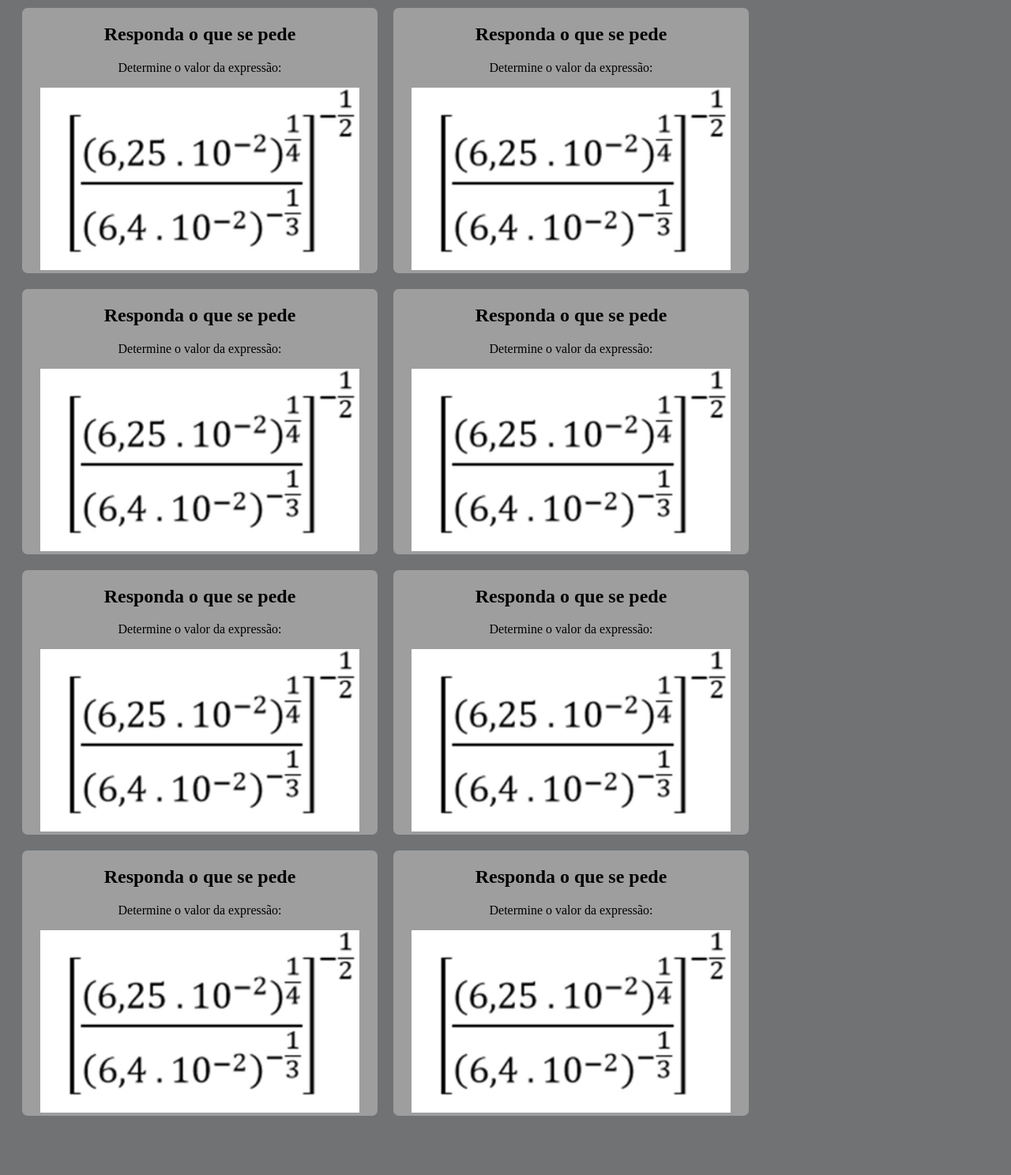
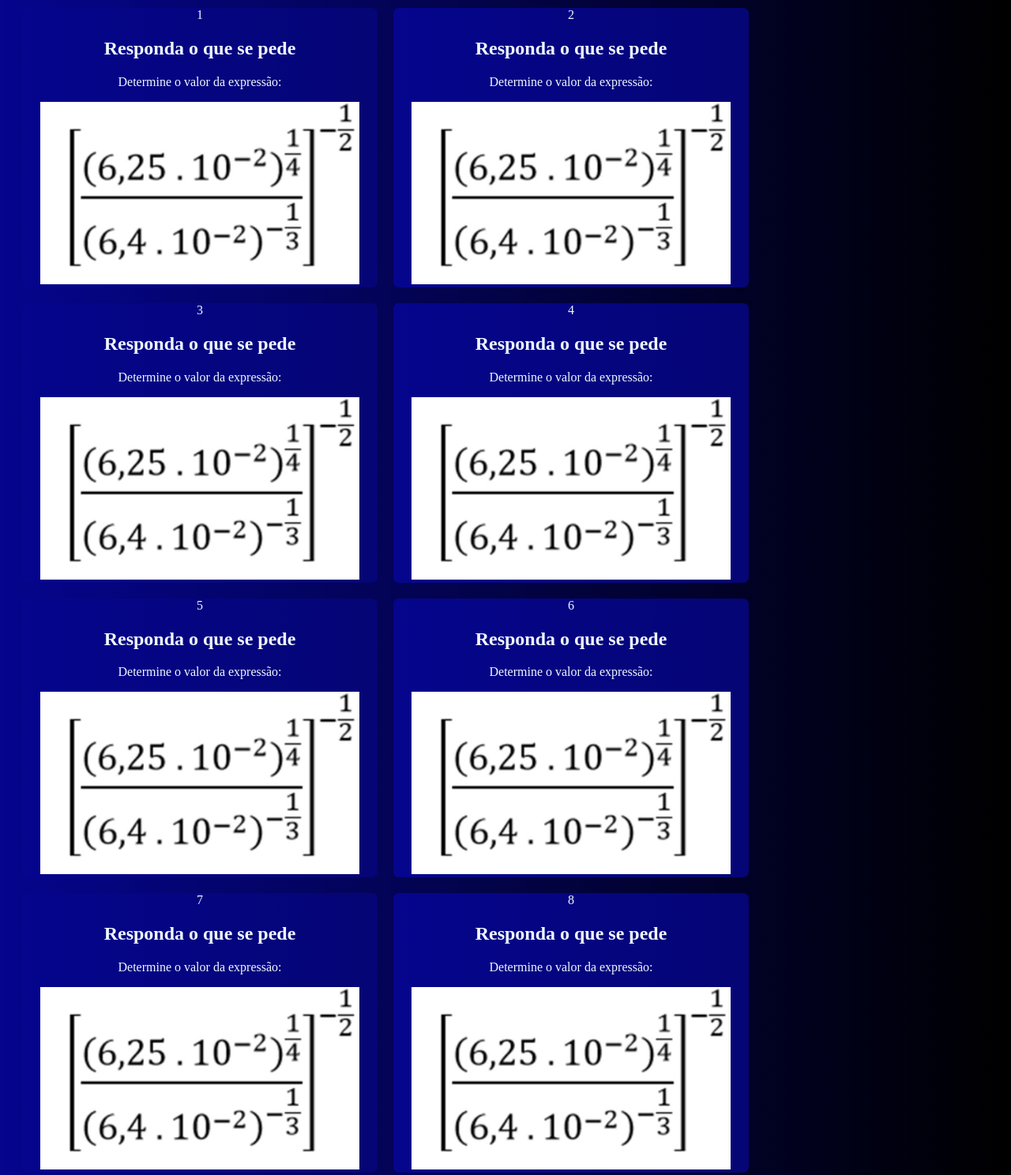
Before and after one commit to Leonam-01/3-trimestre, a plain HTML site: page index.html in a window 1280 px wide. Shown: the top 1488 px of the page at 79% size. Before the commit the page ends 1423 px from the top, so only its background shows below. Drawn offline with Linux system fonts and the light colour scheme.

Commit message:
Add files via upload

```diff
--- a/style.css
+++ b/style.css
@@ -1,8 +1,9 @@
 body{
-    background-color:rgb(112, 114, 116);
+   background-image: linear-gradient(to left, black, rgb(5, 5, 141));
 }
 
 .container{
+    color: aliceblue;
     display: flex;
     flex-wrap: wrap;
     align-items: center;
@@ -17,6 +18,7 @@ body{
 
 
 #quizz1{
+    background-image: linear-gradient(to left, rgb(5, 5, 117), rgb(5, 5, 141));
  margin: left;
  text-align: center;
  width: 450px;
@@ -26,7 +28,7 @@ body{
 }
 
 #quizz2{
-
+    background-image: linear-gradient(to left, rgb(5, 5, 117), rgb(5, 5, 141));
     margin: center;
     text-align: center;
     width: 450px;
@@ -36,7 +38,7 @@ body{
    }
 
    #quizz3{
-
+    background-image: linear-gradient(to left, rgb(5, 5, 117), rgb(5, 5, 141));
     margin: right;
     text-align: center;
     width: 450px;
@@ -45,7 +47,7 @@ body{
    }
 
    #quizz4{
-
+    background-image: linear-gradient(to left, rgb(5, 5, 117), rgb(5, 5, 141));
     text-align: center;
     width: 450px;
     background-color: rgb(158, 158, 158);
@@ -54,7 +56,7 @@ body{
    }
 
    #quizz5{
-
+    background-image: linear-gradient(to left, rgb(5, 5, 117), rgb(5, 5, 141));
     margin: left;
     text-align: center;
     width: 450px;
@@ -64,7 +66,7 @@ body{
    }
 
    #quizz6{
-
+    background-image: linear-gradient(to left, rgb(5, 5, 117), rgb(5, 5, 141));
        margin: center;
        text-align: center;
        width: 450px;
@@ -74,7 +76,7 @@ body{
       }
 
       #quizz7{
-
+        background-image: linear-gradient(to left, rgb(5, 5, 117), rgb(5, 5, 141));
        margin: right;
        text-align: center;
        width: 450px;
@@ -83,7 +85,7 @@ body{
       }
 
       #quizz8{
-
+        background-image: linear-gradient(to left, rgb(5, 5, 117), rgb(5, 5, 141));
        text-align: center;
        width: 450px;
        background-color: rgb(158, 158, 158);
```
Also changed, not shown: index.html (+8 -0 lines).
